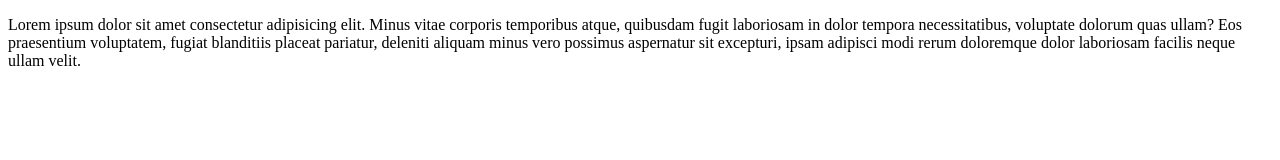
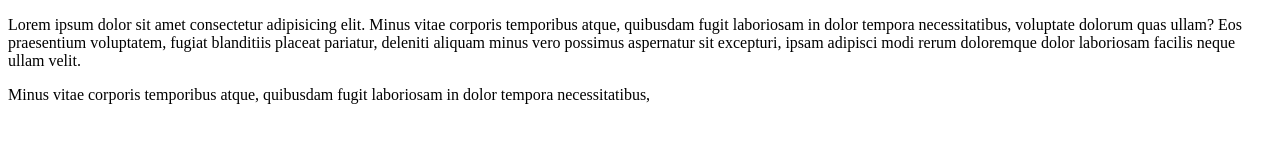
Before and after one commit to puspojitroy/test, a plain HTML site: page index.html in a window 1280 px wide. Drawn offline with Linux system fonts and the light colour scheme.

Commit message:
first commit

```diff
--- a/index.html
+++ b/index.html
@@ -12,5 +12,7 @@
     voluptate dolorum quas ullam? Eos praesentium voluptatem, fugiat blanditiis placeat pariatur,
     deleniti aliquam minus vero possimus aspernatur sit excepturi, ipsam adipisci modi rerum doloremque dolor
     laboriosam facilis neque ullam velit.</p>
+    Minus vitae corporis temporibus atque, quibusdam fugit laboriosam in dolor tempora necessitatibus,
+
 </body>
 </html>
```
